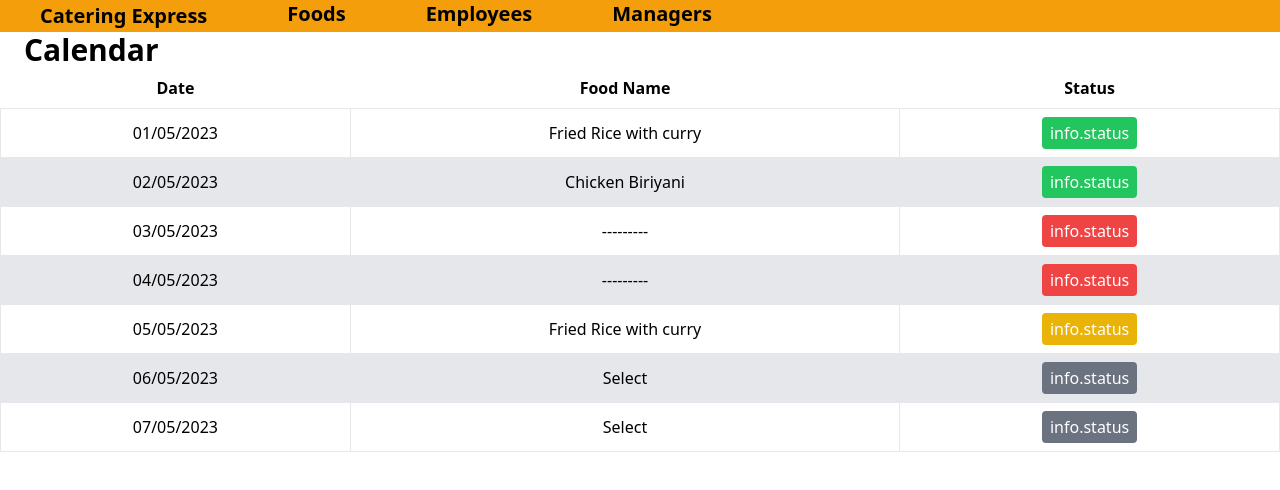
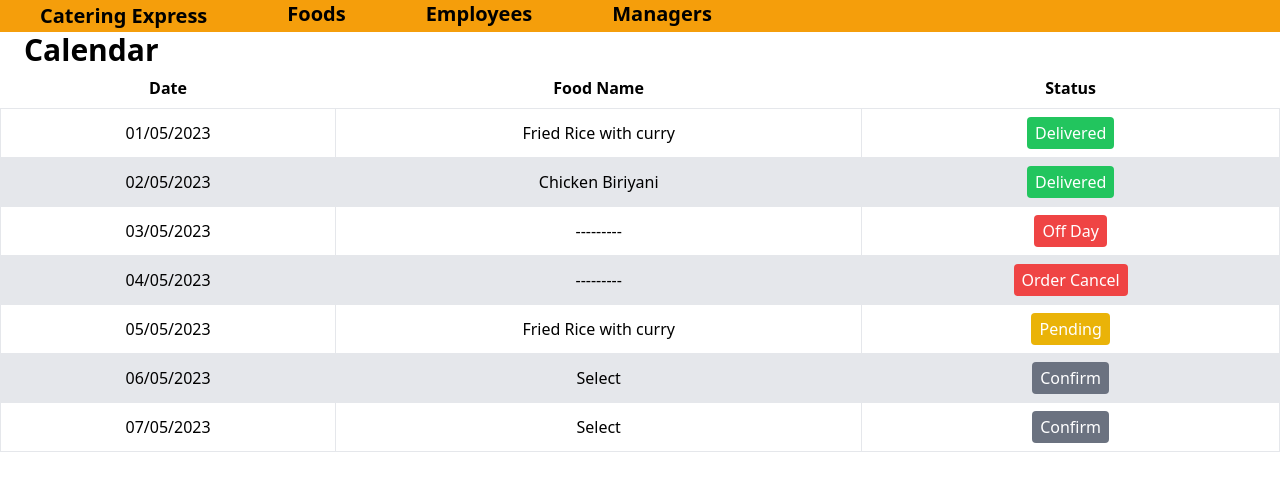
Before and after one commit to rakib3004/catering-service, a React (Vite) app in the folder frontend/: page /calendar in a window 1280 px wide. Shown: the top 490 px of the page. Built offline with nearby package versions, Linux system fonts and the light colour scheme.

Commit message:
fix issue in employee calendar

```diff
--- a/frontend/src/components/EmployeeCalendarTable.jsx
+++ b/frontend/src/components/EmployeeCalendarTable.jsx
@@ -20,7 +20,7 @@ const EmployeeCalendarTable = ({list}) => {
               <button
                 className={`${info.color}  text-white font-base py-1 px-2 rounded focus:outline-none focus:shadow-outline`}
               >
-                info.status
+                {info.status}
               </button>
             </td>
           </tr>
```
